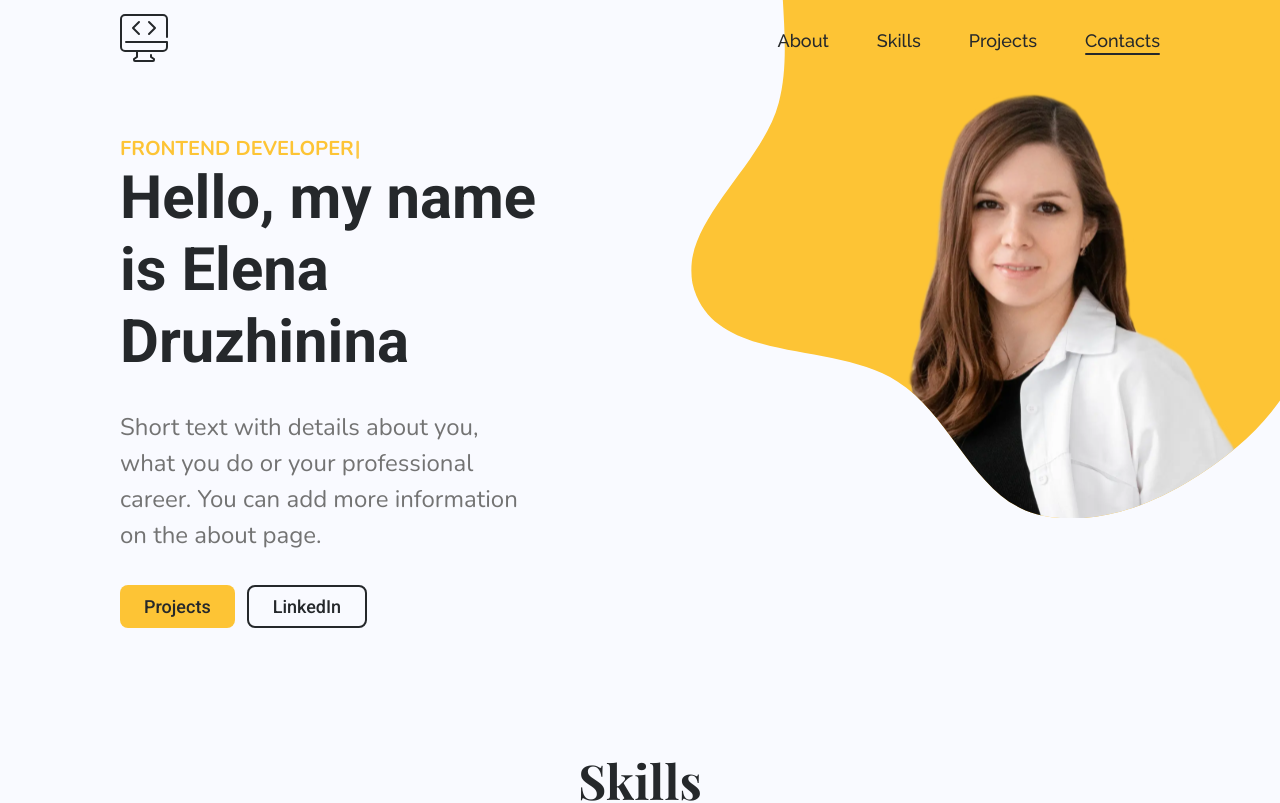
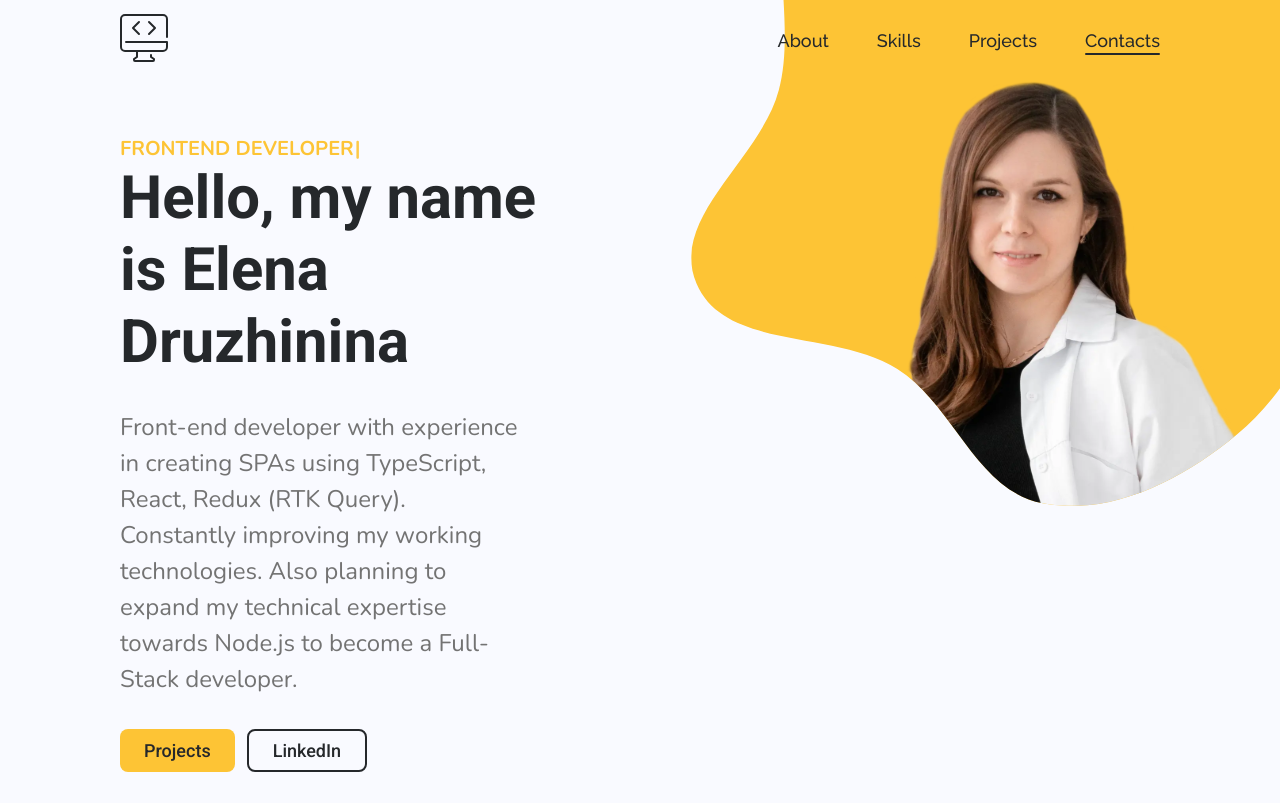
Before and after one commit to DruzhininaElena/my-portfolio, a React (Vite) app: page / in a window 1280 px wide. Shown: the top 803 px of the page. Built offline with nearby package versions, Linux system fonts and the light colour scheme.

Commit message:
add info about me

```diff
--- a/src/layout/sections/main/Main.tsx
+++ b/src/layout/sections/main/Main.tsx
@@ -21,8 +21,9 @@ export const Main: React.FC = () => {
                 </S.Title>
                 <S.Name>Hello, my name is Elena Druzhinina</S.Name>
                 <S.Description>
-                    Short text with details about you, what you do or your professional career. You can add more
-                    information on the about page.
+                    Front-end developer with experience in creating SPAs using TypeScript, React, Redux (RTK Query).
+                    Constantly improving my working technologies. Also planning to expand my technical expertise towards
+                    Node.js to become a Full-Stack developer.
                 </S.Description>
                 <S.ButtonsWrapper>
                     <LinkBtn href={'#projects'}>Projects</LinkBtn>
```
